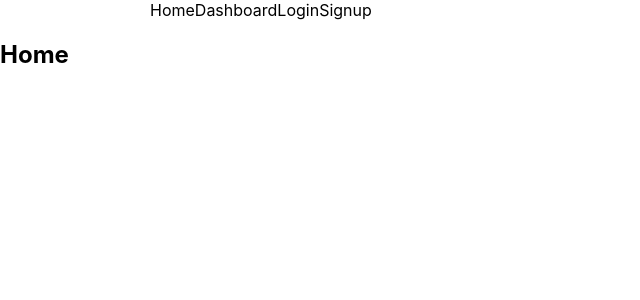
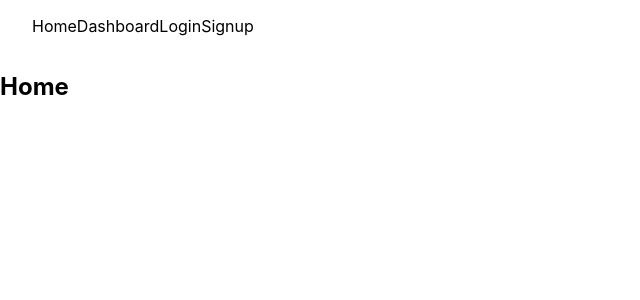
Before and after one commit to kamakuni/rails-spa, a React (Create React App) app in the folder front/app/: page / in a window 1280 px wide. Shown: the top 300 px of the page, without its empty margins (0-640 px from the left). Built offline with nearby package versions, Linux system fonts and the light colour scheme.

Commit message:
fix Header styles.

```diff
--- a/front/app/src/styles/components/Header.module.scss
+++ b/front/app/src/styles/components/Header.module.scss
@@ -4,11 +4,9 @@
     position: sticky;
     top: 0;
     background-color: $base-color;
+    padding: 1rem 2rem;
 }
 
 .content {
-    margin: 0 auto;
-    max-width: 980px;
-    padding: 0 22px;
     position: relative;
 }
```
